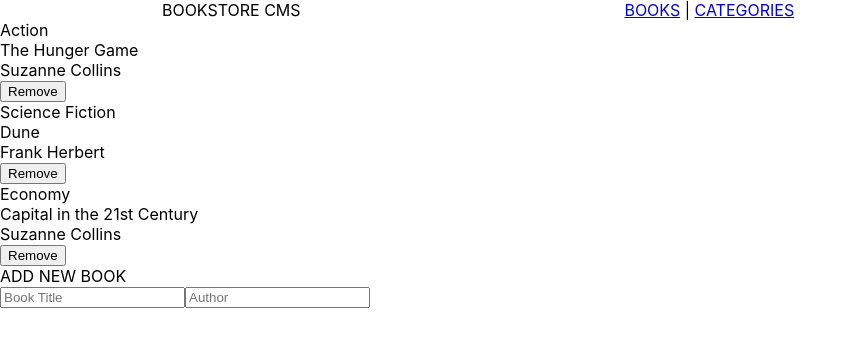
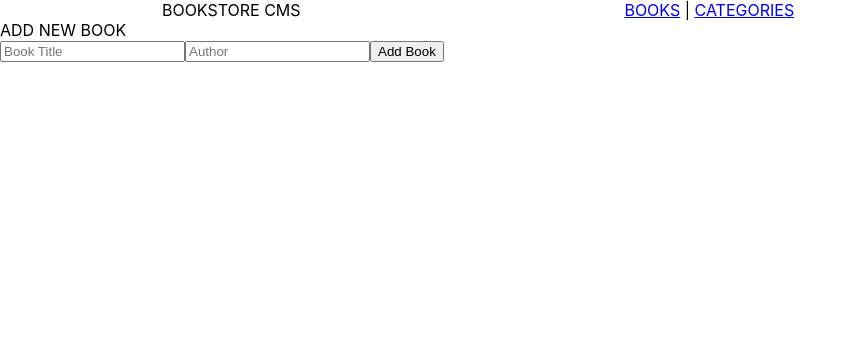
Before and after one commit to acolombo1/bookstore, a React (Create React App) app: page / in a window 1280 px wide. Shown: the top 346 px of the page, without its empty margins (0-857 px from the left). Built offline with nearby package versions, Linux system fonts and the light colour scheme.

Commit message:
set up redux

```diff
--- a/package.json
+++ b/package.json
@@ -3,14 +3,17 @@
   "version": "0.1.0",
   "private": true,
   "dependencies": {
+    "@reduxjs/toolkit": "^1.8.2",
     "@testing-library/jest-dom": "^5.16.4",
     "@testing-library/react": "^13.3.0",
     "@testing-library/user-event": "^13.5.0",
     "prop-types": "^15.8.1",
     "react": "^18.1.0",
     "react-dom": "^18.1.0",
+    "react-redux": "^8.0.2",
     "react-router-dom": "^6.3.0",
     "react-scripts": "5.0.1",
+    "redux": "^4.2.0",
     "web-vitals": "^2.1.4"
   },
   "scripts": {
--- a/src/components/AddBook.js
+++ b/src/components/AddBook.js
@@ -1,3 +1,14 @@
+import store from '../redux/configureStore';
+import { addBookObject } from '../redux/books/books';
+
+function addABook() {
+  const title = document.getElementById('title');
+  const author = document.getElementById('author');
+  if (title.value !== '' && author.value !== '') {
+    store.dispatch(addBookObject(title.value, author.value));
+  }
+}
+
 function AddBook() {
   return (
     <>
@@ -6,6 +17,7 @@ function AddBook() {
         <br />
         <input type="text" id="title" placeholder="Book Title" name="title" />
         <input type="text" id="author" placeholder="Author" name="author" />
+        <button type="button" onClick={addABook}>Add Book</button>
       </form>
     </>
   );
--- a/src/components/App.js
+++ b/src/components/App.js
@@ -1,18 +1,21 @@
+import store from '../redux/configureStore';
 import './App.css';
 import Header from './Header';
 import Book from './Book';
-import AddBook from './AddBook';
+import MyAddBook from './AddBook';
+import { removeBookObject } from '../redux/books/books';
 
-function App() {
+export default function App() {
+  const { books } = store.getState();
+  const remBook = (id) => {
+    store.dispatch(removeBookObject(id));
+  };
+
   return (
     <div className="App">
       <Header />
-      <Book category="Action" title="The Hunger Game" author="Suzanne Collins" />
-      <Book category="Science Fiction" title="Dune" author="Frank Herbert" />
-      <Book category="Economy" title="Capital in the 21st Century" author="Suzanne Collins" />
-      <AddBook />
+      {books.map((book) => <Book key={book.id} category="??" title={book.title} author={book.author} onClick={() => remBook(book.id)} />)}
+      <MyAddBook />
     </div>
   );
 }
-
-export default App;
--- a/src/index.js
+++ b/src/index.js
@@ -2,16 +2,20 @@ import React from 'react';
 import ReactDOM from 'react-dom/client';
 import './index.css';
 import { BrowserRouter, Routes, Route } from 'react-router-dom';
+import { Provider } from 'react-redux';
 import App from './components/App';
 import Cat from './components/Cat';
+import store from './redux/configureStore';
 
 const root = ReactDOM.createRoot(document.getElementById('root'));
 root.render(
+  <Provider store={store}>
     <BrowserRouter>
       <Routes>
         <Route path="/" element={<App />} />
         <Route path="/books" element={<App />} />
         <Route path="/categories" element={<Cat />} />
       </Routes>
-  </BrowserRouter>,
+    </BrowserRouter>
+  </Provider>,
 );
--- /dev/null
+++ b/src/redux/books/Books.css
@@ -0,0 +1,3 @@
+.Books {
+  display: block;
+}
--- /dev/null
+++ b/src/redux/books/books.js
@@ -0,0 +1,28 @@
+const ADD_BOOK = 'ADD_BOOK';
+const REM_BOOK = 'REM_BOOK';
+
+let nextId = 0;
+
+export function addBookObject(title, author) {
+  nextId += 1;
+  return {
+    type: ADD_BOOK, id: nextId, title, author,
+  };
+}
+
+export function removeBookObject(id) {
+  return { type: REM_BOOK, id };
+}
+
+const bookReducer = (state = [], action) => {
+  switch (action.type) {
+    case ADD_BOOK:
+      return [...state, { id: action.id, title: action.title, author: action.author }];
+    case REM_BOOK:
+      return state.filter((book) => book.id !== action.id);
+    default:
+      return state;
+  }
+};
+
+export default bookReducer;
--- /dev/null
+++ b/src/redux/categories/categories.js
@@ -0,0 +1,16 @@
+const CHK_STATUS = 'CHK_STATUS';
+
+export function checkStatus() {
+  return { type: CHK_STATUS };
+}
+
+const catReducer = (state = [], action) => {
+  switch (action.type) {
+    case CHK_STATUS:
+      return 'Under construction';
+    default:
+      return state;
+  }
+};
+
+export default catReducer;
--- /dev/null
+++ b/src/redux/configureStore.js
@@ -0,0 +1,15 @@
+/* eslint-disable import/no-cycle */
+import { configureStore } from '@reduxjs/toolkit';
+import bookReducer from './books/books';
+import catReducer from './categories/categories';
+
+const store = configureStore({
+  reducer: {
+    books: bookReducer,
+    categories: catReducer,
+  },
+});
+
+store.subscribe(() => console.log(store.getState()));
+
+export default store;
```
Also changed, not shown: src/redux/books/Book.js (added, +24 -0 lines), src/redux/categories/Cat.js (added, +12 -0 lines), 2 other files (tests, documents, lock files or other folders). Lines whose indentation alone changed are shown as unchanged.
